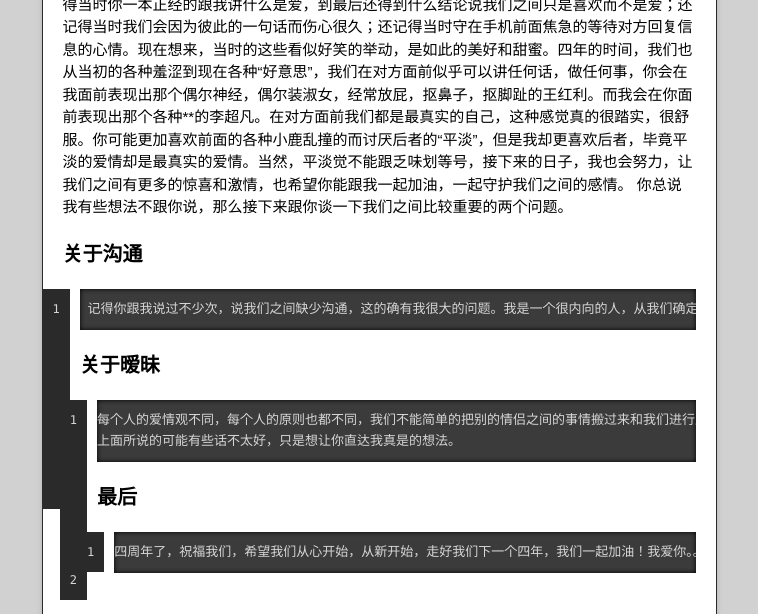
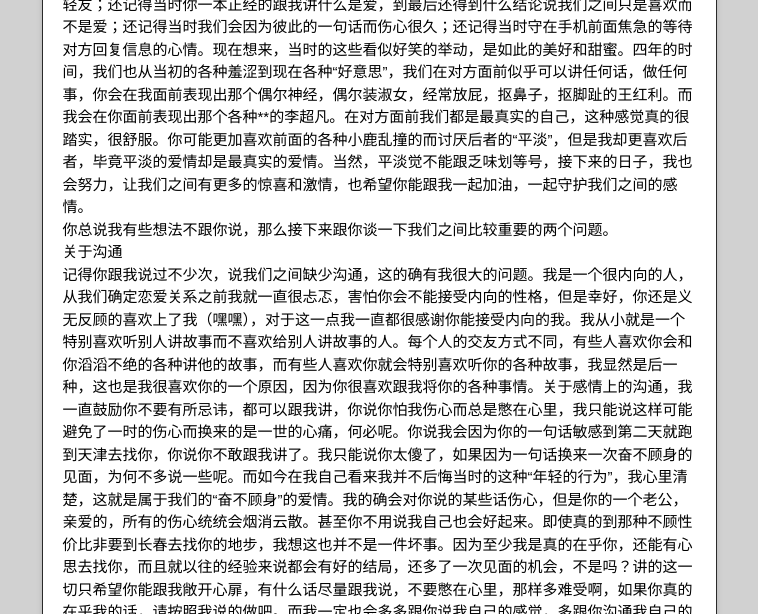
Before and after one commit to chaofan188/lcflovewhl, a plain HTML site: page index.html in a window 1280 px wide. Shown: the part 542-1156 px from the top of the page, without its empty margins (261-1019 px from the left). Drawn offline with nearby package versions, Linux system fonts and the light colour scheme.

Commit message:
Create gh-pages branch via GitHub

```diff
--- a/index.html
+++ b/index.html
@@ -40,28 +40,18 @@
 <a id="hongli-welcome-to-our-4st-anniversarythis-is-a-love-lertter-i-write-for-you" class="anchor" href="#hongli-welcome-to-our-4st-anniversarythis-is-a-love-lertter-i-write-for-you" aria-hidden="true"><span class="octicon octicon-link"></span></a>Hongli, Welcome to our 4st anniversary,this is a love lertter I write for you.</h3>
 
 <p>傻丫头：
-     感觉当年躺在吴存文的床上跟你打电话向你表白（不别扭吧）就发生在昨天，而如今，我们竟也一起走过4年的时间了，不得不感慨时间真的过的好快好快。还是要俗套但却真心的向你表示感谢。四年的时间虽然异地，但是你也给我带来了非常多的幸福和快乐。让我体会到照顾自己心爱的人原来是那么快乐的一件事情；“你好便是晴天”虽然已经被网友无节操的说烂了，但是这句话真的 很能表达这四年我对你的感觉，这就是喜欢，这就是爱吧。
-     还能依稀看到四年前的我们的各种羞涩，记得当时我们第三次见面我才牵起你的手（还是在你们老四的鼓励下），还记得当时你陪舍友去逛街却一直拿着手机跟我聊天，以至于舍友说说你重色轻友；还记得当时你一本正经的跟我讲什么是爱，到最后还得到什么结论说我们之间只是喜欢而不是爱；还记得当时我们会因为彼此的一句话而伤心很久；还记得当时守在手机前面焦急的等待对方回复信息的心情。现在想来，当时的这些看似好笑的举动，是如此的美好和甜蜜。四年的时间，我们也从当初的各种羞涩到现在各种“好意思”，我们在对方面前似乎可以讲任何话，做任何事，你会在我面前表现出那个偶尔神经，偶尔装淑女，经常放屁，抠鼻子，抠脚趾的王红利。而我会在你面前表现出那个各种**的李超凡。在对方面前我们都是最真实的自己，这种感觉真的很踏实，很舒服。你可能更加喜欢前面的各种小鹿乱撞的而讨厌后者的“平淡”，但是我却更喜欢后者，毕竟平淡的爱情却是最真实的爱情。当然，平淡觉不能跟乏味划等号，接下来的日子，我也会努力，让我们之间有更多的惊喜和激情，也希望你能跟我一起加油，一起守护我们之间的感情。
-     你总说我有些想法不跟你说，那么接下来跟你谈一下我们之间比较重要的两个问题。</p>
-
-<h3>
-<a id="关于沟通" class="anchor" href="#%E5%85%B3%E4%BA%8E%E6%B2%9F%E9%80%9A" aria-hidden="true"><span class="octicon octicon-link"></span></a>关于沟通</h3>
-
-<pre><code> 记得你跟我说过不少次，说我们之间缺少沟通，这的确有我很大的问题。我是一个很内向的人，从我们确定恋爱关系之前我就一直很忐忑，害怕你会不能接受内向的性格，但是幸好，你还是义无反顾的喜欢上了我（嘿嘿），对于这一点我一直都很感谢你能接受内向的我。我从小就是一个特别喜欢听别人讲故事而不喜欢给别人讲故事的人。每个人的交友方式不同，有些人喜欢你会和你滔滔不绝的各种讲他的故事，而有些人喜欢你就会特别喜欢听你的各种故事，我显然是后一种，这也是我很喜欢你的一个原因，因为你很喜欢跟我将你的各种事情。关于感情上的沟通，我一直鼓励你不要有所忌讳，都可以跟我讲，你说你怕我伤心而总是憋在心里，我只能说这样可能避免了一时的伤心而换来的是一世的心痛，何必呢。你说我会因为你的一句话敏感到第二天就跑到天津去找你，你说你不敢跟我讲了。我只能说你太傻了，如果因为一句话换来一次奋不顾身的见面，为何不多说一些呢。而如今在我自己看来我并不后悔当时的这种“年轻的行为”，我心里清楚，这就是属于我们的“奋不顾身”的爱情。我的确会对你说的某些话伤心，但是你的一个老公，亲爱的，所有的伤心统统会烟消云散。甚至你不用说我自己也会好起来。即使真的到那种不顾性价比非要到长春去找你的地步，我想这也并不是一件坏事。因为至少我是真的在乎你，还能有心思去找你，而且就以往的经验来说都会有好的结局，还多了一次见面的机会，不是吗？讲的这一切只希望你能跟我敞开心扉，有什么话尽量跟我说，不要憋在心里，那样多难受啊，如果你真的在乎我的话，请按照我说的做吧。而我一定也会多多跟你说我自己的感觉，多跟你沟通我自己的想法。
-</code></pre>
-
-<h3>
-<a id="关于暧昧" class="anchor" href="#%E5%85%B3%E4%BA%8E%E6%9A%A7%E6%98%A7" aria-hidden="true"><span class="octicon octicon-link"></span></a>关于暧昧</h3>
-
-<pre><code>每个人的爱情观不同，每个人的原则也都不同，我们不能简单的把别的情侣之间的事情搬过来和我们进行比对。我深知你一个人在长春的不容易，我也很希望你能在那边多结交新的朋友包括男性朋友，但是我不希望你和其他异性之间保持暧昧的行为。以为我实在无法想象跟男（女）朋友甜蜜过后转过头跟另外一个人说同样甜蜜的话的场景。我相信异性朋友之间的友谊，我们可以和异性朋友玩的很嗨，各种无下限，就像你和存文，王鹏，就像我和刘璐阳，卢歆睿。我也知道可能在某些时段会对某些异性产生不一样的感情，会有一些暧昧的话语和接触。甚至会在一时做出某些不明智的行为，这些我都是理解的，但是和某一个异性保持长时间的暧昧行为（不只是语言聊天），却是我无法接受的。作为成年的我们应该能够很容易分辨哪些人对我们是暧昧，哪些人对我们是友谊。在我看来如果对我们的感情负责就应该避免和回绝暧昧行为的发生。如果某一天你身边出现了一个这样的人，我希望你能认真想想清楚我们的未来，告诉我，我会尽我的全力拉你回来，如果不行那我会退步，给你留足够的空间。我想我们对待感情就要全心全意的对待。或者说你向我隐瞒，那也希望你永远不要让我知道。但，，依然，无论怎样，我会等你值到你幸福。
-上面所说的可能有些话不太好，只是想让你直达我真是的想法。
-</code></pre>
-
-<h3>
-<a id="最后" class="anchor" href="#%E6%9C%80%E5%90%8E" aria-hidden="true"><span class="octicon octicon-link"></span></a>最后</h3>
-
-<pre><code>四周年了，祝福我们，希望我们从心开始，从新开始，走好我们下一个四年，我们一起加油！我爱你。。
-</code></pre>
+     感觉当年躺在吴存文的床上跟你打电话向你表白（不别扭吧）就发生在昨天，而如今，我们竟也一起走过4年的时间了，不得不感慨时间真的过的好快好快。还是要俗套但却真心的向你表示感谢。四年的时间虽然异地，但是你也给我带来了非常多的幸福和快乐。让我体会到照顾自己心爱的人原来是那么快乐的一件事情；“你好便是晴天”虽然已经被网友无节操的说烂了，但是这句话真的 很能表达这四年我对你的感觉，这就是喜欢，这就是爱吧。<br>
+     还能依稀看到四年前的我们的各种羞涩，记得当时我们第三次见面我才牵起你的手（还是在你们老四的鼓励下），还记得当时你陪舍友去逛街却一直拿着手机跟我聊天，以至于舍友说说你重色轻友；还记得当时你一本正经的跟我讲什么是爱，到最后还得到什么结论说我们之间只是喜欢而不是爱；还记得当时我们会因为彼此的一句话而伤心很久；还记得当时守在手机前面焦急的等待对方回复信息的心情。现在想来，当时的这些看似好笑的举动，是如此的美好和甜蜜。四年的时间，我们也从当初的各种羞涩到现在各种“好意思”，我们在对方面前似乎可以讲任何话，做任何事，你会在我面前表现出那个偶尔神经，偶尔装淑女，经常放屁，抠鼻子，抠脚趾的王红利。而我会在你面前表现出那个各种**的李超凡。在对方面前我们都是最真实的自己，这种感觉真的很踏实，很舒服。你可能更加喜欢前面的各种小鹿乱撞的而讨厌后者的“平淡”，但是我却更喜欢后者，毕竟平淡的爱情却是最真实的爱情。当然，平淡觉不能跟乏味划等号，接下来的日子，我也会努力，让我们之间有更多的惊喜和激情，也希望你能跟我一起加油，一起守护我们之间的感情。<br>
+     你总说我有些想法不跟你说，那么接下来跟你谈一下我们之间比较重要的两个问题。<br>
+关于沟通<br>
+     记得你跟我说过不少次，说我们之间缺少沟通，这的确有我很大的问题。我是一个很内向的人，从我们确定恋爱关系之前我就一直很忐忑，害怕你会不能接受内向的性格，但是幸好，你还是义无反顾的喜欢上了我（嘿嘿），对于这一点我一直都很感谢你能接受内向的我。我从小就是一个特别喜欢听别人讲故事而不喜欢给别人讲故事的人。每个人的交友方式不同，有些人喜欢你会和你滔滔不绝的各种讲他的故事，而有些人喜欢你就会特别喜欢听你的各种故事，我显然是后一种，这也是我很喜欢你的一个原因，因为你很喜欢跟我将你的各种事情。关于感情上的沟通，我一直鼓励你不要有所忌讳，都可以跟我讲，你说你怕我伤心而总是憋在心里，我只能说这样可能避免了一时的伤心而换来的是一世的心痛，何必呢。你说我会因为你的一句话敏感到第二天就跑到天津去找你，你说你不敢跟我讲了。我只能说你太傻了，如果因为一句话换来一次奋不顾身的见面，为何不多说一些呢。而如今在我自己看来我并不后悔当时的这种“年轻的行为”，我心里清楚，这就是属于我们的“奋不顾身”的爱情。我的确会对你说的某些话伤心，但是你的一个老公，亲爱的，所有的伤心统统会烟消云散。甚至你不用说我自己也会好起来。即使真的到那种不顾性价比非要到长春去找你的地步，我想这也并不是一件坏事。因为至少我是真的在乎你，还能有心思去找你，而且就以往的经验来说都会有好的结局，还多了一次见面的机会，不是吗？讲的这一切只希望你能跟我敞开心扉，有什么话尽量跟我说，不要憋在心里，那样多难受啊，如果你真的在乎我的话，请按照我说的做吧。而我一定也会多多跟你说我自己的感觉，多跟你沟通我自己的想法。<br>
+<br>
+关于暧昧<br>
+    每个人的爱情观不同，每个人的原则也都不同，我们不能简单的把别的情侣之间的事情搬过来和我们进行比对。我深知你一个人在长春的不容易，我也很希望你能在那边多结交新的朋友包括男性朋友，但是我不希望你和其他异性之间保持暧昧的行为。以为我实在无法想象跟男（女）朋友甜蜜过后转过头跟另外一个人说同样甜蜜的话的场景。我相信异性朋友之间的友谊，我们可以和异性朋友玩的很嗨，各种无下限，就像你和存文，王鹏，就像我和刘璐阳，卢歆睿。我也知道可能在某些时段会对某些异性产生不一样的感情，会有一些暧昧的话语和接触。甚至会在一时做出某些不明智的行为，这些我都是理解的，但是和某一个异性保持长时间的暧昧行为（不只是语言聊天），却是我无法接受的。作为成年的我们应该能够很容易分辨哪些人对我们是暧昧，哪些人对我们是友谊。在我看来如果对我们的感情负责就应该避免和回绝暧昧行为的发生。如果某一天你身边出现了一个这样的人，我希望你能认真想想清楚我们的未来，告诉我，我会尽我的全力拉你回来，如果不行那我会退步，给你留足够的空间。我想我们对待感情就要全心全意的对待。或者说你向我隐瞒，那也希望你永远不要让我知道。但，，依然，无论怎样，我会等你值到你幸福。<br>
+    上面所说的可能有些话不太好，只是想让你直达我真是的想法。<br>
+<br>
+最后<br>
+    四周年了，祝福我们，希望我们从心开始，从新开始，走好我们下一个四年，我们一起加油！我爱你。。</p>
         </article>
       </div>
     </div>
```
Also changed, not shown: params.json (+1 -1 lines).
